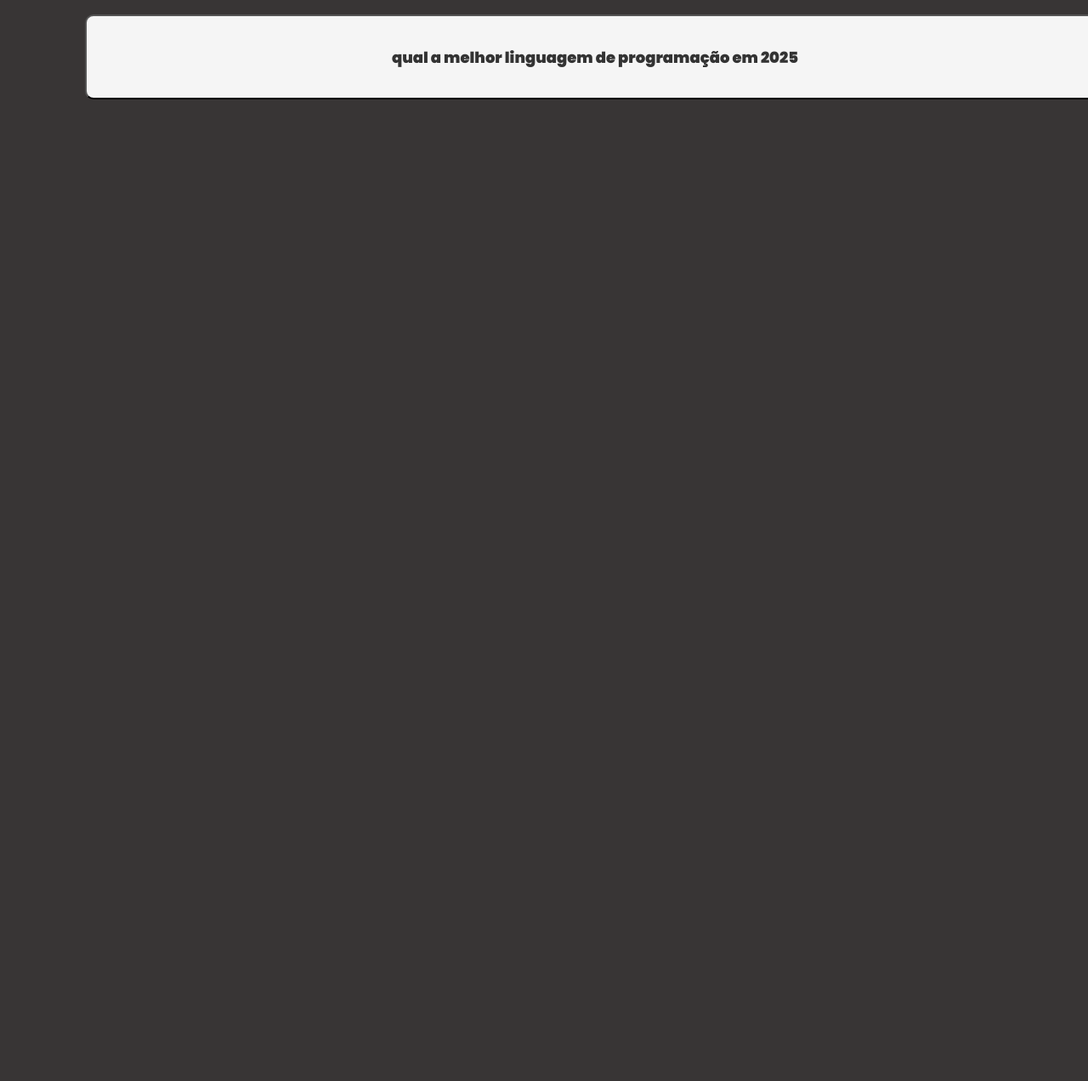
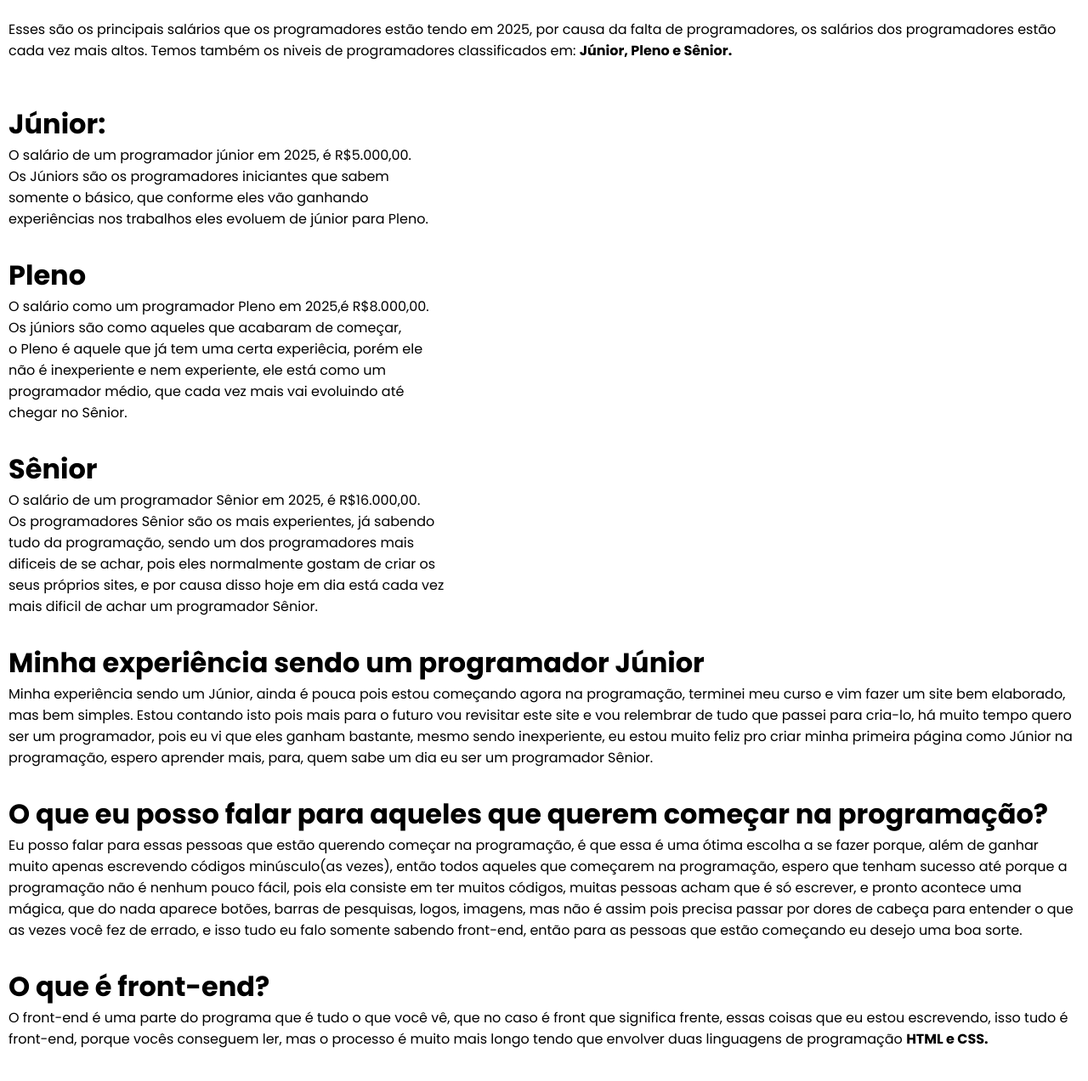
Before and after one commit to marcos839/Mac-news, a plain HTML site: page index.html in a window 1280 px wide. Shown: the part 700-1972 px from the top of the page at 85% size. Before the commit the page ends 917 px from the top, so only its background shows below. Drawn offline with Linux system fonts and the light colour scheme.

Commit message:
Add files via upload

```diff
--- a/index.html
+++ b/index.html
@@ -1,27 +1,60 @@
 <!DOCTYPE html>
-<html lang="pt-br">
+<html lang="en">
 <head>
     <link rel="preconnect" href="https://fonts.googleapis.com">
     <link rel="preconnect" href="https://fonts.gstatic.com" crossorigin>
     <link href="https://fonts.googleapis.com/css2?family=Poppins:ital,wght@0,100;0,200;0,300;0,400;0,500;0,600;0,700;0,800;0,900;1,100;1,200;1,300;1,400;1,500;1,600;1,700;1,800;1,900&display=swap" rel="stylesheet">
     <meta charset="UTF-8">
     <meta name="viewport" content="width=device-width, initial-scale=1.0">
-    <title>Mac News</title>
+    <title>Salário de programadores em 2025</title>
     <link rel="stylesheet" href="styles.css">
+
 </head>
 <body>
-    <div class="imagem">
-        <img src="img/B.png" class="logo">
+    <div class="conteudo">
+
+        <div class="image">
+            <img src="img/B.png" class="logo">
+        </div>
+
+    <div>
+        <h1> Salário de programadores em 2025</h1>
+    </div>
+    <div class="texto">
+    <p> De acordo com a UOL, programadores estão tendo os salários muito aumentados, por causa da falta de programadores front-end e back-end, por causa disso tem muitas vagas de emprego como programador</p>
     </div>
 
-    <div>
-    <a href="https://marcos839.github.io/salario-de-programadores-em-2025/" target="_blank"><button>salário de programadores em 2025</button></a>
-    <button>melhores cursos de programação para iniciantes</button>
-    <button>cursos de JavaScript</button>
-    <button>Top 10 melhores cursos gratuitos para aprender programação</button>
-    <button>melhores cursos de JavaScript</button>
-    <button>qual a melhor linguagem de programação em 2025</button>
+    <div class="imagem">
+        <img src="img/Salarios-programadores-rol-1-1024x401.png" class="salários">
+    </div>
+    <div class="text">
+        <p class="text1">Esses são os principais salários que os programadores estão tendo em 2025, por causa da falta de programadores, os salários dos programadores estão cada vez mais altos. Temos também os niveis de programadores classificados em: <strong>Júnior, Pleno e Sênior.</strong></p>
+    </div>
+    <div class="text2">
+        <h1 class="h1">Júnior:</h1>
+        <p class="salário"> O salário de um programador júnior em 2025, é R$5.000,00.<br> Os Júniors são os programadores iniciantes que sabem<br>somente o básico, que conforme eles vão ganhando<br>experiências nos trabalhos eles evoluem de júnior para Pleno.</p>
+    </div>
+    <div class="text3">
+        <h1 class="Pleno">Pleno</h1>
+        <p class="pleno"> O salário como um programador Pleno em 2025,é R$8.000,00.<br>Os júniors são como aqueles que acabaram de começar,<br>o Pleno é aquele que já tem uma certa experiêcia, porém ele<br>não é inexperiente e nem experiente, ele está como um<br>programador médio, que cada vez mais vai evoluindo até<br>chegar no Sênior.</p>
+    </div>
+    <div class="text4">
+        <h1 class="Sênior">Sênior</h1>
+        <p class="senior"> O salário de um programador Sênior em 2025, é R$16.000,00.<br>Os programadores Sênior são os mais experientes, já sabendo<br>tudo da programação, sendo um dos programadores mais<br>dificeis de se achar, pois eles normalmente gostam de criar os<br>seus próprios sites, e por causa disso hoje em dia está cada vez<br>mais dificil de achar um programador Sênior.</p>
+    </div>
+    <div class="text5">
+        <h1 class="history">Minha experiência sendo um programador Júnior</h1>
+        <p class="historys"> Minha experiência sendo um Júnior, ainda é pouca pois estou começando agora na programação, terminei meu curso e vim fazer um site bem elaborado, mas bem simples. Estou contando isto pois mais para o futuro vou revisitar este site e vou relembrar de tudo que passei para cria-lo, há muito tempo quero ser um programador, pois eu vi que eles ganham bastante, mesmo sendo inexperiente, eu estou muito feliz pro criar minha primeira página como Júnior na programação, espero aprender mais, para, quem sabe um dia eu ser um programador Sênior.</p>
+    </div>
+    <div class="text6">
+        <h1 class="history2">O que eu posso falar para aqueles que querem começar na programação?</h1>
+        <p class="historys2"> Eu posso falar para essas pessoas que estão querendo começar na programação, é que essa é uma ótima escolha a se fazer porque, além de ganhar muito apenas escrevendo códigos minúsculo(as vezes), então todos aqueles que começarem na programação, espero que tenham sucesso até porque a programação não é nenhum pouco fácil, pois ela consiste em ter muitos códigos, muitas pessoas acham que é só escrever, e pronto acontece uma mágica, que do nada aparece botões, barras de pesquisas, logos, imagens, mas não é assim pois precisa passar por dores de cabeça para entender o que as vezes você fez de errado, e isso tudo eu falo somente sabendo front-end, então para as pessoas que estão começando eu desejo uma boa sorte.</p>
     </div>
 
+    <div class="text7">
+        <h1 class="Frontend">O que é front-end?</h1>
+        <p class="frontend"> O front-end é uma parte do programa que é tudo o que você vê, que no caso é front que significa frente, essas coisas que eu estou escrevendo, isso tudo é front-end, porque vocês conseguem ler, mas o processo é muito mais longo tendo que envolver duas linguagens de programação <strong>HTML e CSS.</strong></p>
+    </div>
+    </div>
 </body>
 </html>
--- a/styles.css
+++ b/styles.css
@@ -6,31 +6,23 @@
 }
 
 body {
-    background-color: #383535;
+    background-color: white;
+    padding-top: 20px;
+    padding-left: 10px;
+    padding-right: 10px;
     padding-bottom: 100px;
-    padding-top: 20px;
-    padding-left: 100px;
-    padding-right: 100px;
 }
 
-button {
-    height: 100px;
-    width: 1200px;
-    background-color: whitesmoke;
-    color: #333333;
-    font-size: large;
-    font-weight: 900;
-    border-radius: 10px;
-    margin-top: 20px;
-    padding: 10px;
-    cursor: pointer;
-    transition: 0.5s;
-    box-shadow: inset;
+.salários {
+    height: 500px;
 }
 
-button:hover {
-    background-color: #dfdede;
-    transform: translateY(-5px);
+.text1 {
+    margin-top: 20px;
+}
+
+.text2 {
+    margin-top: 50px;
 }
 
 .logo {
@@ -38,30 +30,22 @@ button:hover {
     border-radius: 100%;
 }
 
-.pesquise {
-    border-radius: 10px;
-    width: 600px;
-    height: 30px;
-    box-sizing: 30px;
-    position: absolute;
-    top: 8%;
-    right: 10%;
+.Pleno {
+    margin-top: 30px;
 }
 
-.search {
-    background-color: rgb(56, 56, 56);
-    color: white;
-    height: 30px;
-    width: 70px;
-    position: absolute;
-    top: 8%;
-    right: 4%;
-    border-radius: 15%;
-    transition: 0.5s;
-    cursor: pointer;
+.Sênior {
+    margin-top: 30px;
 }
 
-.search:hover {
-    background-color: #292828;
-    transform: translateY(-3px);
+.history {
+    margin-top: 30px;
 }
+
+.history2 {
+    margin-top: 30px;
+}
+
+.Frontend {
+    margin-top: 30px;
+}
```
Also changed, not shown: img/Salarios-programadores-rol-1-1024x401.png (added), img/baixados (1).jpeg (added), img/baixados.jpeg (added).
